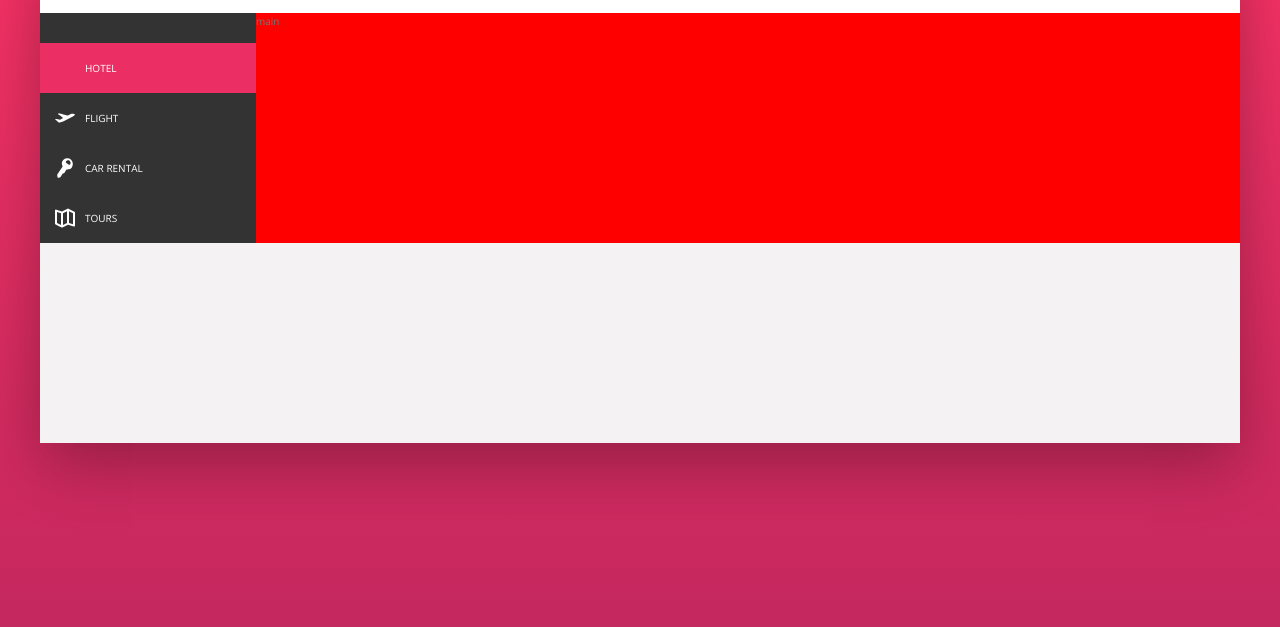
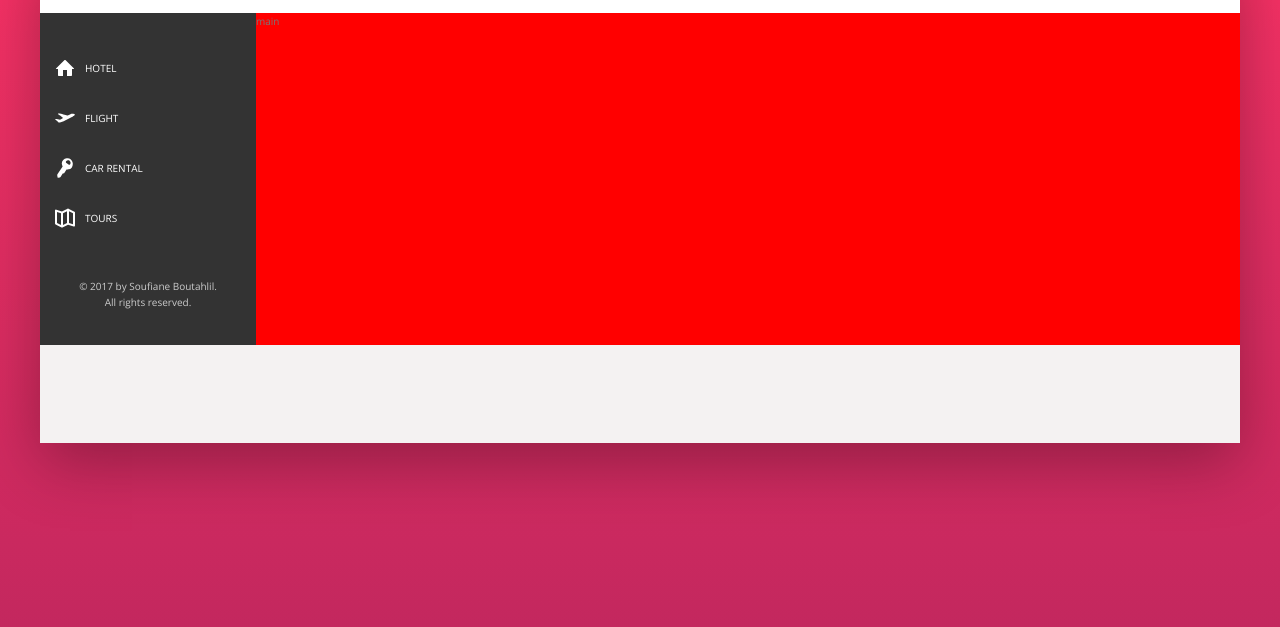
Before and after one commit to boutahlilsoufiane/trillo, a website: page index.html in a window 1280 px wide. Shown: the part 137-764 px from the top of the page. Drawn offline with nearby package versions, Linux system fonts and the light colour scheme.

Commit message:
Adding copyrights text and animation for nav items

```diff
--- a/index.html
+++ b/index.html
@@ -83,6 +83,7 @@
               </a>
             </li>
           </ul>
+          <div class="copyrights">&copy; 2017 by Soufiane Boutahlil. All rights reserved.</div>
         </nav>
         <main class="hotel-view">main</main>
       </div>
--- a/package.json
+++ b/package.json
@@ -16,8 +16,9 @@
   "license": "ISC",
   "devDependencies": {
     "autoprefixer": "^7.1.4",
-    "node-sass": "^4.9.1",
+    "node-sass": "^6.0.1",
     "npm-run-all": "^4.1.1",
     "postcss-cli": "^4.1.1"
-  }
+  },
+  "dependencies": {}
 }
--- a/sass/_components.scss
+++ b/sass/_components.scss
@@ -135,16 +135,38 @@
   margin-top: 3rem;
 
   &__navigation-item {
+    position: relative;
 
-    @include transitionAll(.5s);
+    @include transitionAll(0.5s);
     list-style: none;
+
     &:nth-of-type(1) {
-      background-color: var(--color-primary);
+      // background-color: var(--color-primary);
     }
 
     &:active,
     &:hover {
+      // background-color: var(--color-primary);
+    }
+
+    &::before {
+      content: '';
+      position: absolute;
+      left: 0;
+      top: 0;
+
+      width: 10px;
+      height: 100%;
+
       background-color: var(--color-primary);
+
+      transform: scaleY(0);
+      transition: transform .2s, width .5s .2s;
+    }
+
+    &:hover::before {
+      transform: scaleY(1);
+      width: 100%;
     }
   }
 
@@ -170,3 +192,11 @@
     text-transform: uppercase;
   }
 }
+
+.copyrights {
+  padding: 3.5rem;
+
+  color: var(--color-grey-light-4);
+
+  text-align: center;
+}
--- a/sass/_layout.scss
+++ b/sass/_layout.scss
@@ -22,6 +22,7 @@
 
 .sidebar {
   flex: 0 0 18%;
+  @include flex(column, space-between, stretch);
 
   background-color: var(--color-grey-dark-1);
 }
--- a/sass/_mixins.scss
+++ b/sass/_mixins.scss
@@ -8,3 +8,7 @@
 @mixin transitionAll($duration) {
   transition: all $duration;
 }
+
+@mixin transition($property, $duration, $delay) {
+  transition: $property $duration $delay;
+}
```
Also changed, not shown: css/style.css.
